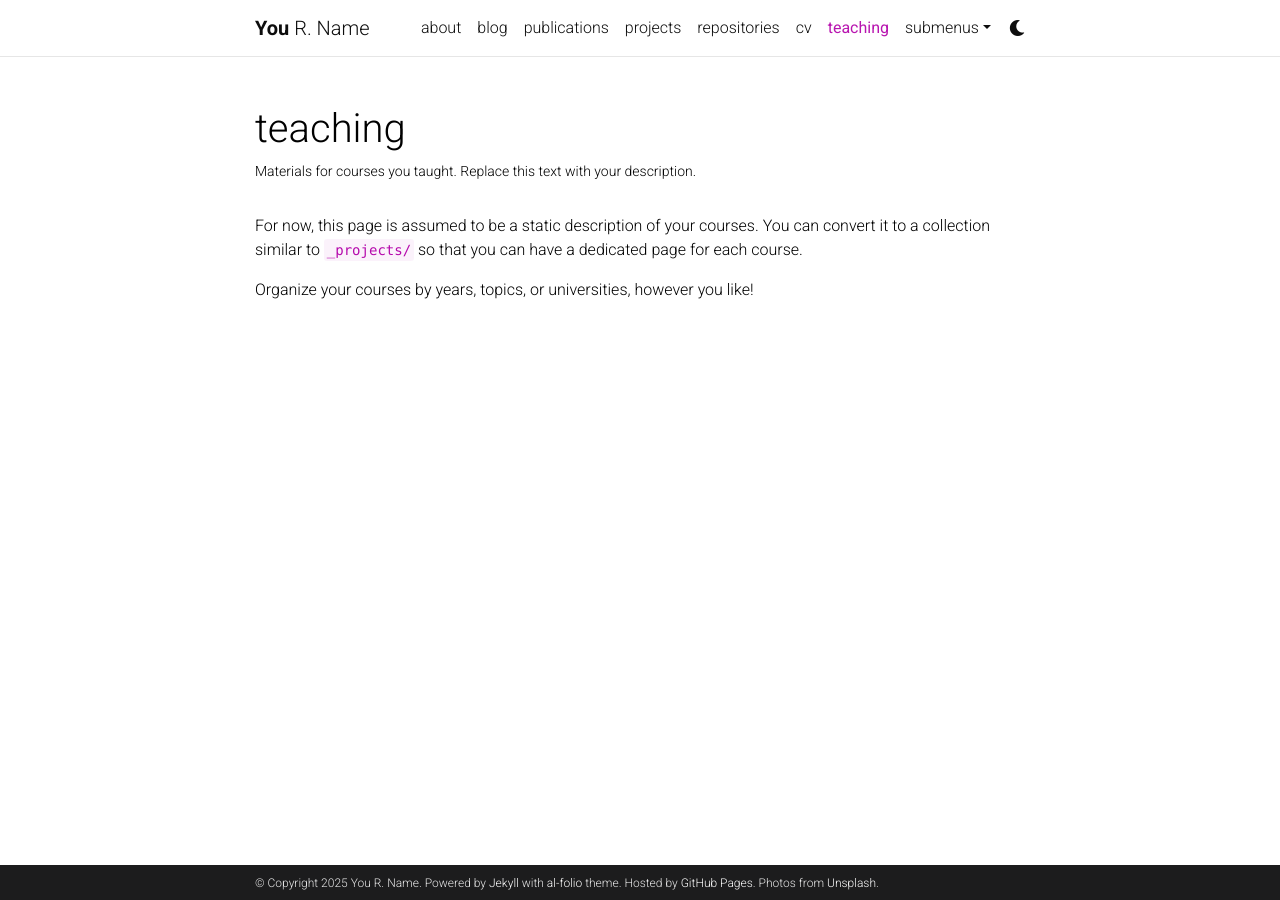
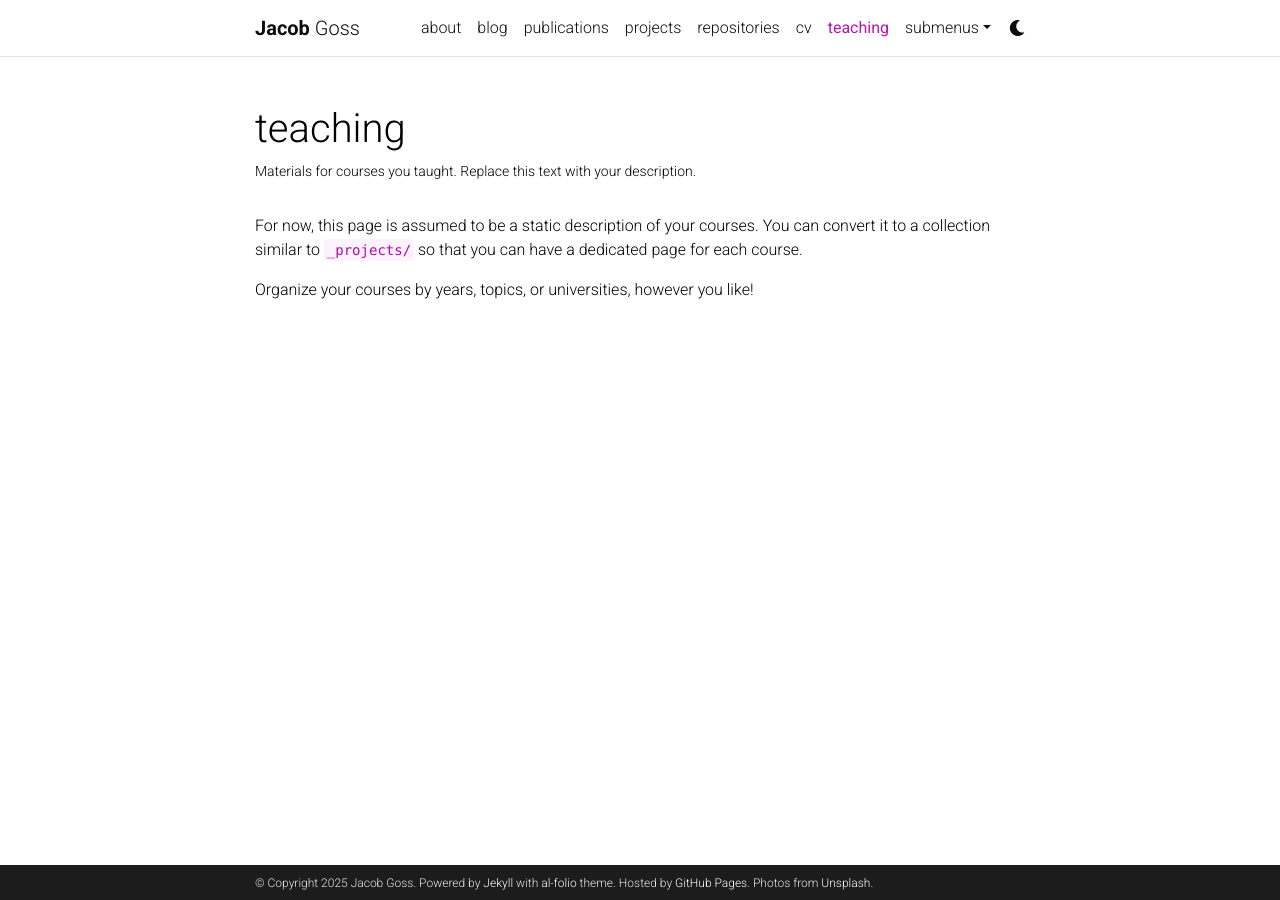
Before and after one commit to jgoss3/jgoss3.github.io, a Jekyll site: the page built from _pages/teaching.md, in a window 1280 px wide. Built offline with Jekyll 4.4.1, drawn with Linux system fonts in a browser that asks for light colours; comment, search, counter and statistics services are not loaded; a style sheet for code colours, icons or effects is not loaded.

Commit message:
Update personal information in _config.yml

```diff
--- a/_config.yml
+++ b/_config.yml
@@ -3,10 +3,10 @@
 # -----------------------------------------------------------------------------
 
 title: blank # the website title (if blank, full name will be used instead)
-first_name: You
-middle_name: R.
-last_name: Name
-email: you@example.com
+first_name: Jacob
+middle_name:
+last_name: Goss
+email: jgoss3@wisc.edu
 description: > # the ">" symbol means to ignore newlines until "footer_text:"
   A simple, whitespace theme for academics. Based on [*folio](https://github.com/bogoli/-folio) design.
 footer_text: >
```
